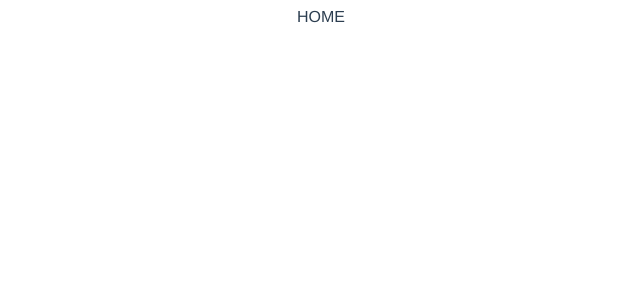
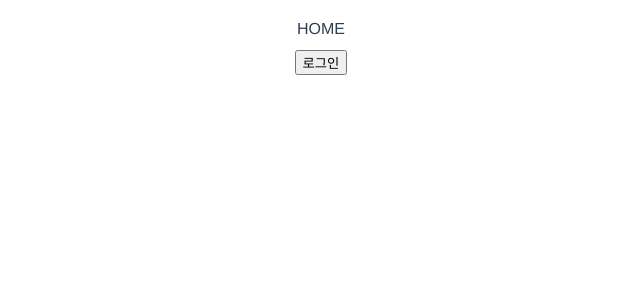
Before and after one commit to chaechaehyun/frontend-study, a Vue app: page / in a window 1280 px wide. Shown: the top 300 px of the page, without its empty margins (319-959 px from the left). Built offline with nearby package versions, Linux system fonts and the light colour scheme.

Commit message:
add main login btn

```diff
--- a/src/router/index.js
+++ b/src/router/index.js
@@ -10,7 +10,7 @@ const routes = [
     // redirect: "/",
     children: [
       {
-          path: '/main',
+          path: '/',
           name: 'Main',
           component: () => import(/* webpackPrefetch: true */'@/views/Main.vue'),
       },
--- a/src/views/Home.vue
+++ b/src/views/Home.vue
@@ -1,6 +1,6 @@
 <template>
     <div class="home">
-        HOME
+        <div class="title">HOME</div>
         <router-view />
     </div>
 </template>
@@ -12,3 +12,8 @@ export default {
     dada() {},
 };
 </script>
+<style scoped>
+   .title{
+       padding: 12px;
+   }
+</style>
--- a/src/views/Main.vue
+++ b/src/views/Main.vue
@@ -1,6 +1,11 @@
 <template>
     <div class="main">
-        Main. Success!
+        <button
+            type="text"
+            @click="$router.push('/login')"
+        >
+            로그인
+        </button>
     </div>
 </template>
 
@@ -11,3 +16,6 @@ export default {
     dada() {},
 };
 </script>
+<style scoped>
+
+</style>
```
